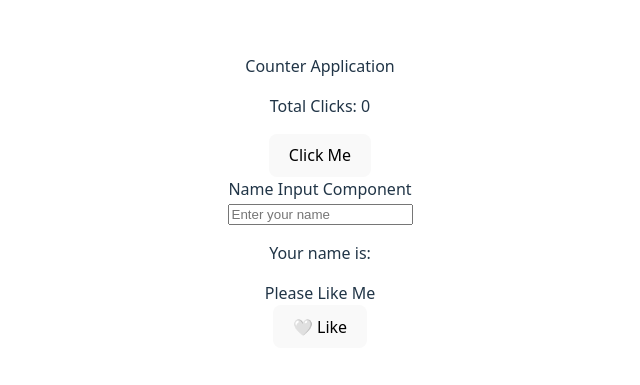
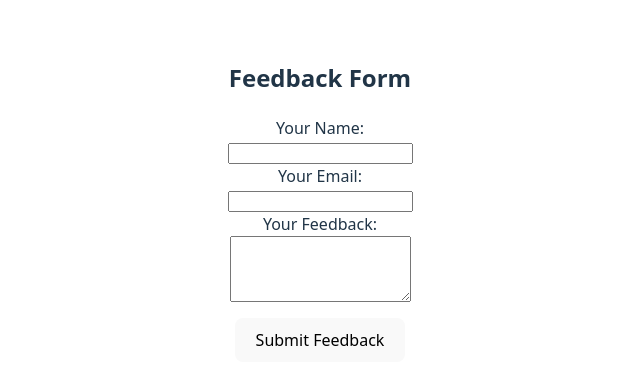
Before and after one commit to MuhammadAliashraf/react-course-code, a React (Vite) app: page / in a window 1280 px wide. Shown: the part 199-584 px from the top of the page, without its empty margins (320-960 px from the left). Built offline with nearby package versions, Linux system fonts and the light colour scheme.

Commit message:
lecture-5: froms and input in react js

```diff
--- a/src/App.jsx
+++ b/src/App.jsx
@@ -7,6 +7,7 @@ import Wrapper from './component/wrapper'
 import Count from './Lecture-4/count'
 import NameInput from './Lecture-4/name-input'
 import Like from './Lecture-4/like'
+import FeedbackForm from './Lecture-5/feedback-form'
 
 
 function App() {
@@ -42,11 +43,18 @@ function App() {
           <p>Javascript is a programming language</p>
         </Wrapper> */}
 
+        {/* lecture 4 start
+
         <Count/>
         <NameInput/>
         <Like/>
 
+        lecture 4 end */}
 
+      {/* <h1>Welcome to React Lecture 5</h1>
+      <p>Lecture 5: Input Fields & Forms in React (Basics)</p> */}
+
+<FeedbackForm/>
 
 
     </>
--- /dev/null
+++ b/src/Lecture-5/feedback-form.jsx
@@ -0,0 +1,62 @@
+import React, { useState } from 'react'
+
+const FeedbackForm = () => {
+    const [name, setName] = useState('');
+    const [email, setEmail] = useState('');
+    const [feedback, setFeedback] = useState('');
+
+    const handleSubmit=(event) => {
+        event.preventDefault();
+        alert(`Thank you for your feedback, ${name}!`);
+        // Here you can also send the feedback data to a server if needed
+        console.log({ name, email, feedback });
+    }
+
+
+
+    return (
+        <>
+        <div >
+            <h2>Feedback Form</h2>
+            <form onSubmit={handleSubmit}    >
+                <div>
+                    <label>Your Name:</label>
+                    <br />
+                    <input
+                        type="text"
+                        value={name}
+                        onChange={(e) => setName(e.target.value)}
+                        required
+                    />
+                </div>
+                <div>
+                    <label>Your Email:</label>
+                    <br />
+                    <input
+                        type="email"
+                        value={email}
+                        onChange={(e) => setEmail(e.target.value)}
+                        required
+                    />
+                </div>
+                <div>
+                    <label>Your Feedback:</label>
+                    <br />
+                    <textarea
+                        rows="4"
+                        value={feedback}
+                        onChange={(e) => setFeedback(e.target.value)}
+                        required
+                    />
+                </div>
+                <button type="submit" style={{ marginTop: 10 }}>
+                    Submit Feedback
+                </button>
+            </form>
+        </div>
+        </>
+
+    );
+}
+
+export default FeedbackForm
```
